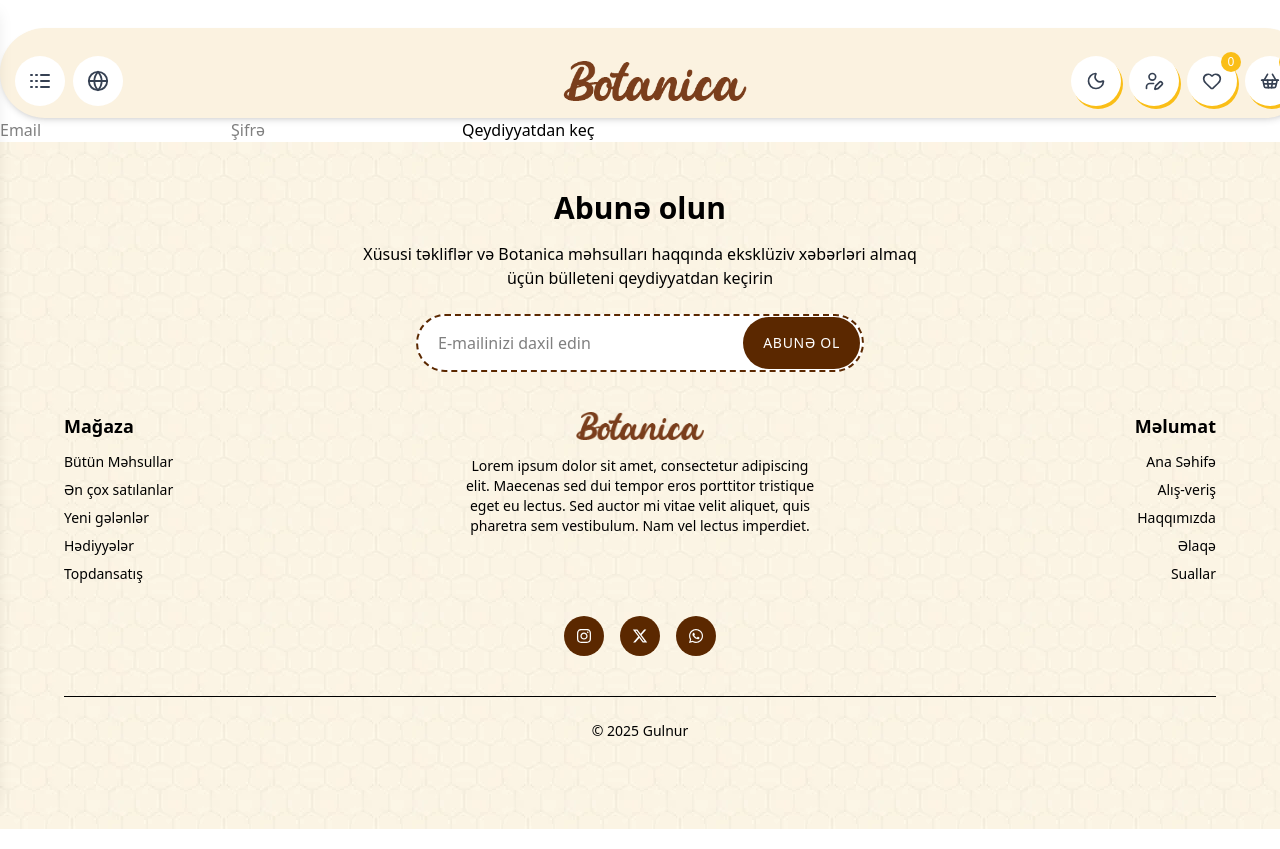
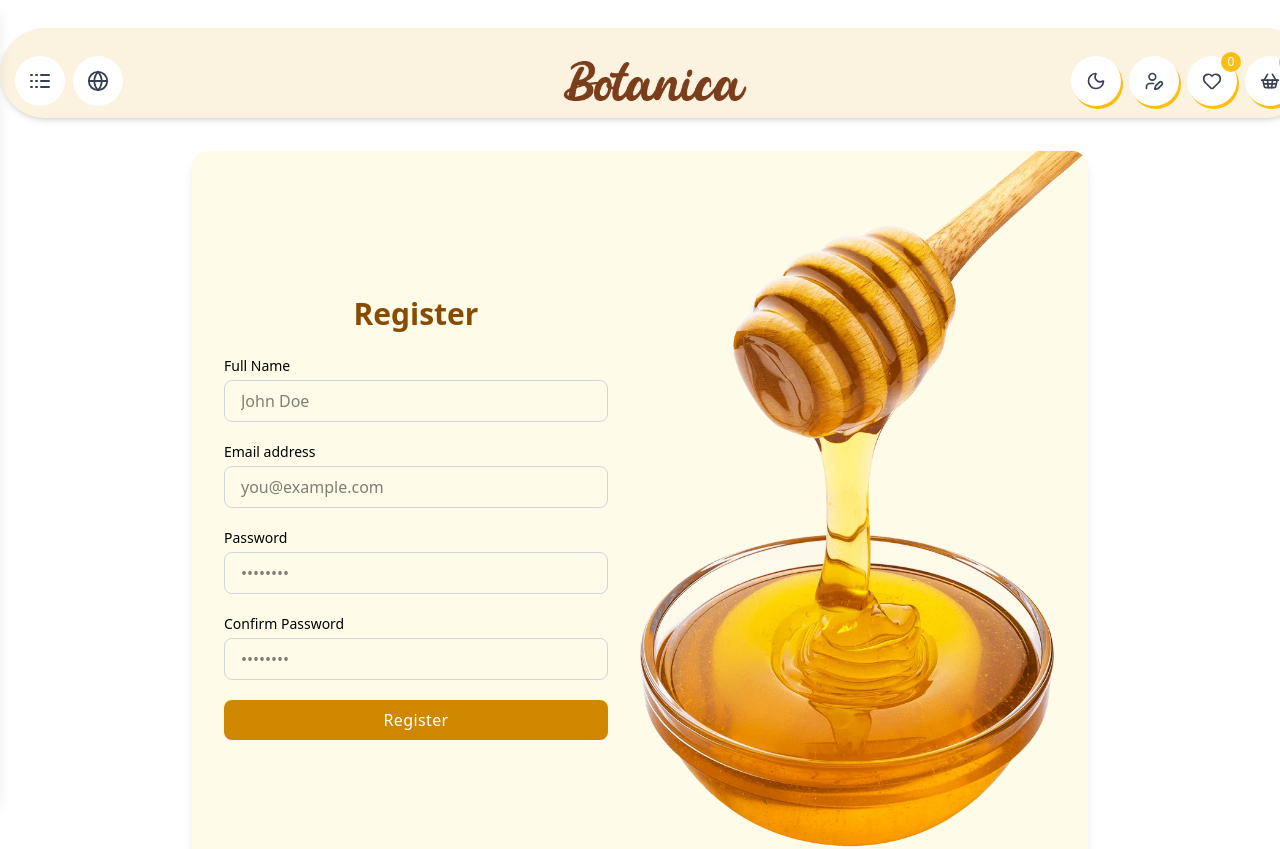
Before and after one commit to GulnurSuleymanova/Honey, a React (Vite) app in the folder honey/: page /register in a window 1280 px wide. Shown: the top 849 px of the page. Built offline with nearby package versions, Linux system fonts and the light colour scheme.

Commit message:
register

```diff
--- a/honey/src/components/Header.jsx
+++ b/honey/src/components/Header.jsx
@@ -1,7 +1,7 @@
 import React, { useState } from 'react';
 import logo from '../assets/logo.png';
 import { Heart, ShoppingBasket, UserPen, X, Logs, Globe } from 'lucide-react';
-import { NavLink } from 'react-router-dom';
+import { NavLink, useNavigate } from 'react-router-dom';
 import { useWishlist } from '../context/WishlistContext';
 import { useAddtocard } from '../context/AddtocardContext';
 import DarkModeToggle from './DarkModeToggle';
@@ -10,10 +10,12 @@ import { useTranslation } from 'react-i18next';
 
 const Header = () => {
   const [isOpen, setIsOpen] = useState(false);
-  const [openLang, setOpenLang] = useState(false); // 🔹 dil select açılıb bağlansın
+  const [openLang, setOpenLang] = useState(false);
+  const [openUser, setOpenUser] = useState(false); // 🔹 user menu üçün state
   const { wishlist } = useWishlist();
   const { addtocard } = useAddtocard();
   const { t } = useTranslation();
+  const navigate = useNavigate();
 
   const changeLang = (lang) => {
     i18n.changeLanguage(lang);
@@ -24,7 +26,7 @@ const Header = () => {
     <header className="relative mx-auto md:h-[90px] w-[1310px] mt-7 lg:px-[15px] pt-[15px] md:rounded-[90px] shadow-md z-40">
       <div className="relative flex justify-between items-center h-full mx-auto">
 
-        {/* Sol menyu açılma düyməsi */}
+        {/* Sol menyu */}
         <div className="flex items-center gap-2">
           <button
             onClick={() => setIsOpen(true)}
@@ -70,13 +72,33 @@ const Header = () => {
         <div className="flex items-center gap-2 z-40">
           <DarkModeToggle />
 
-          {/* User */}
+          {/* 🔹 User dropdown */}
           <div className="relative">
-            <NavLink to='/login' onClick={() => setIsOpen(false)} aria-label="user"
+            <button
+              onClick={() => setOpenUser(!openUser)}
+              aria-label="user"
               className="group bg-white duration-300 h-[50px] w-[50px] flex items-center justify-center rounded-full hover:bg-amber-950"
-              style={{ boxShadow: '2px 3px 0 0 #FABE17' }}>
+              style={{ boxShadow: '2px 3px 0 0 #FABE17' }}
+            >
               <UserPen className="w-5 h-5 text-gray-700 group-hover:text-white duration-300" />
-            </NavLink>
+            </button>
+
+            {openUser && (
+              <div className="absolute top-14 right-0 bg-white border rounded-lg shadow-lg p-2 w-32">
+                <button
+                  onClick={() => { navigate('/login'); setOpenUser(false); }}
+                  className="block w-full text-left px-3 py-1 rounded hover:bg-gray-100"
+                >
+                  Login
+                </button>
+                <button
+                  onClick={() => { navigate('/register'); setOpenUser(false); }}
+                  className="block w-full text-left px-3 py-1 rounded hover:bg-gray-100"
+                >
+                  Register
+                </button>
+              </div>
+            )}
           </div>
 
           {/* Wishlist */}
@@ -124,7 +146,7 @@ const Header = () => {
         </div>
         <ul className="p-4 space-y-2">
           <NavLink to='/' onClick={() => setIsOpen(false)} className="block p-2 rounded hover:bg-gray-100">
-                      {t("sidebar.0")}
+            {t("sidebar.0")}
           </NavLink>
           <NavLink to='/shop' onClick={() => setIsOpen(false)} className="block p-2 rounded hover:bg-gray-100">
             {t("sidebar.1")}
--- a/honey/src/components/users/Loginuser.jsx
+++ b/honey/src/components/users/Loginuser.jsx
@@ -1,48 +1,92 @@
-import React, { useState } from "react";
-import { toast } from "react-toastify";
+import React, { useState } from 'react';
+import honey from '../../assets/honey2.webp';
+import { useLoginMutation } from '../../store/shopApi';
+import { toast } from 'react-toastify';
+import { Loader2 } from 'lucide-react';
+import { useNavigate } from 'react-router-dom';
 
-const Loginuser = ({ onLogin }) => {
-  const [email, setEmail] = useState("");
-  const [password, setPassword] = useState("");
+const Login = () => {
+  const [email, setEmail] = useState('');
+  const [password, setPassword] = useState('');
+  const [login, { isLoading }] = useLoginMutation();
+  const navigate = useNavigate();
 
-  const handleLogin = (e) => {
+  const handleSubmit = async (e) => {
     e.preventDefault();
+    try {
+      const user = await login({ email, password }).unwrap();
+      localStorage.setItem('user',  JSON.stringify(user.user));
+      localStorage.setItem('token',  user?.token);
 
-    const existingUsers = JSON.parse(localStorage.getItem("users")) || [];
-    const user = existingUsers.find(
-      (user) => user.email === email && user.password === password
-    );
 
-    if (!user) {
-      toast.error("Email və ya şifrə yalnışdır");
-      return;
+      toast.success('Uğurla giriş edildi');
+      user?.user?.role == "admin" ? navigate('/admin/product') : navigate('/');
+    } catch (error) {
+      console.log('Login error:', error);
+
+      const errMessage = Array.isArray(error?.data?.message)
+        ? error.data.message.join(', ')
+        : error?.data?.message || "Giriş zamanı xəta baş verdi";
+
+      toast.error(errMessage);
     }
-
-    localStorage.setItem("login", "true");
-    toast.success("Uğurla daxil oldunuz");
-    setEmail("");
-    setPassword("");
-
-    if (onLogin) onLogin(true);
   };
 
   return (
-    <form onSubmit={handleLogin}>
+    <div className="min-h-screen flex items-center justify-center">
+      <div className="flex flex-col md:flex-row shadow-lg rounded-2xl overflow-hidden max-w-4xl w-full bg-yellow-50">
+        {/* Form */}
+        <div className="w-full md:w-1/2 flex items-center justify-center p-8">
+          <div className="w-full max-w-sm">
+            <h2 className="text-3xl font-semibold text-center text-yellow-800 mb-6">Login</h2>
+            <form className="space-y-5" onSubmit={handleSubmit}>
+              <div>
+                <label htmlFor="email" className="block text-sm font-medium ">
+                  Email address
+                </label>
                 <input
                   type="email"
-        placeholder="Email"
+                  id="email"
                   value={email}
                   onChange={(e) => setEmail(e.target.value)}
+                  className="mt-1 block w-full px-4 py-2 border border-gray-300 rounded-lg focus:ring-yellow-400 focus:border-yellow-400"
+                  placeholder="you@example.com"
+                  required
                 />
+              </div>
+
+              <div>
+                <label htmlFor="password" className="block text-sm font-medium ">
+                  Password
+                </label>
                 <input
                   type="password"
-        placeholder="Şifrə"
+                  id="password"
                   value={password}
                   onChange={(e) => setPassword(e.target.value)}
+                  className="mt-1 block w-full px-4 py-2 border border-gray-300 rounded-lg focus:ring-yellow-400 focus:border-yellow-400"
+                  placeholder="••••••••"
+                  required
                 />
-      <button type="submit">Daxil ol</button>
+              </div>
+
+              <button
+                type="submit"
+                disabled={isLoading}
+                className="w-full bg-yellow-600 text-white py-2 rounded-lg hover:bg-yellow-700 transition font-medium tracking-wide flex justify-center items-center"
+              >
+                {isLoading ? <Loader2 className="animate-spin w-5 h-5" /> : 'Login'}
+              </button>
             </form>
+          </div>
+        </div>
+
+        <div className="md:w-1/2 hidden md:block">
+          <img src={honey} alt="Login Visual" className="h-full w-full object-cover" />
+        </div>
+      </div>
+    </div>
   );
 };
 
-export default Loginuser;
+export default Login;
--- a/honey/src/components/users/Register.jsx
+++ b/honey/src/components/users/Register.jsx
@@ -1,48 +1,130 @@
-import React, { useState } from "react";
-import { toast } from "react-toastify";
+import React, { useState } from 'react';
+import honey from '../../assets/honey2.webp';
+import { useRegisterMutation } from '../../store/shopApi';
+import { toast } from 'react-toastify';
+import { Loader2 } from 'lucide-react';
+import { useNavigate } from 'react-router-dom';
 
 const Register = () => {
-  const [email, setEmail] = useState("");
-  const [password, setPassword] = useState("");
+  const [name, setName] = useState('');
+  const [email, setEmail] = useState('');
+  const [password, setPassword] = useState('');
+  const [confirmPassword, setConfirmPassword] = useState('');
+  const [register, { isLoading }] = useRegisterMutation();
+  const navigate = useNavigate();
 
-  const handleRegister = (e) => {
+  const handleSubmit = async (e) => {
     e.preventDefault();
 
-    if (!email || !password) {
-      toast.error("Email və şifrəni daxil edin");
+    if (password !== confirmPassword) {
+      toast.error('Şifrələr uyğun gəlmir');
       return;
     }
 
-    const existingUsers = JSON.parse(localStorage.getItem("users")) || [];
+    try {
+      const user = await register({ name, email, password }).unwrap();
 
-    if (existingUsers.find((user) => user.email === email)) {
-      toast.error("Bu email artıq qeydiyyatdan keçib");
-      return;
+      localStorage.setItem('user', JSON.stringify(user.user));
+      localStorage.setItem('token', user?.token);
+
+      toast.success('Uğurla qeydiyyatdan keçdiniz');
+      navigate('/login'); // qeydiyyatdan sonra login-ə yönləndiririk
+    } catch (error) {
+      console.log('Register error:', error);
+
+      const errMessage = Array.isArray(error?.data?.message)
+        ? error.data.message.join(', ')
+        : error?.data?.message || "Qeydiyyat zamanı xəta baş verdi";
+
+      toast.error(errMessage);
     }
-
-    existingUsers.push({ email, password });
-    localStorage.setItem("users", JSON.stringify(existingUsers));
-    toast.success("Uğurla qeydiyyatdan keçdiniz");
-    setEmail("");
-    setPassword("");
   };
 
   return (
-    <form onSubmit={handleRegister}>
+    <div className="min-h-screen flex items-center justify-center">
+      <div className="flex flex-col md:flex-row shadow-lg rounded-2xl overflow-hidden max-w-4xl w-full bg-yellow-50">
+        {/* Form */}
+        <div className="w-full md:w-1/2 flex items-center justify-center p-8">
+          <div className="w-full max-w-sm">
+            <h2 className="text-3xl font-semibold text-center text-yellow-800 mb-6">Register</h2>
+            <form className="space-y-5" onSubmit={handleSubmit}>
+              <div>
+                <label htmlFor="name" className="block text-sm font-medium">
+                  Full Name
+                </label>
+                <input
+                  type="text"
+                  id="name"
+                  value={name}
+                  onChange={(e) => setName(e.target.value)}
+                  className="mt-1 block w-full px-4 py-2 border border-gray-300 rounded-lg focus:ring-yellow-400 focus:border-yellow-400"
+                  placeholder="John Doe"
+                  required
+                />
+              </div>
+
+              <div>
+                <label htmlFor="email" className="block text-sm font-medium">
+                  Email address
+                </label>
                 <input
                   type="email"
-        placeholder="Email"
+                  id="email"
                   value={email}
                   onChange={(e) => setEmail(e.target.value)}
+                  className="mt-1 block w-full px-4 py-2 border border-gray-300 rounded-lg focus:ring-yellow-400 focus:border-yellow-400"
+                  placeholder="you@example.com"
+                  required
                 />
+              </div>
+
+              <div>
+                <label htmlFor="password" className="block text-sm font-medium">
+                  Password
+                </label>
                 <input
                   type="password"
-        placeholder="Şifrə"
+                  id="password"
                   value={password}
                   onChange={(e) => setPassword(e.target.value)}
+                  className="mt-1 block w-full px-4 py-2 border border-gray-300 rounded-lg focus:ring-yellow-400 focus:border-yellow-400"
+                  placeholder="••••••••"
+                  required
                 />
-      <button type="submit">Qeydiyyatdan keç</button>
+              </div>
+
+              <div>
+                <label htmlFor="confirmPassword" className="block text-sm font-medium">
+                  Confirm Password
+                </label>
+                <input
+                  type="password"
+                  id="confirmPassword"
+                  value={confirmPassword}
+                  onChange={(e) => setConfirmPassword(e.target.value)}
+                  className="mt-1 block w-full px-4 py-2 border border-gray-300 rounded-lg focus:ring-yellow-400 focus:border-yellow-400"
+                  placeholder="••••••••"
+                  required
+                />
+              </div>
+
+              <button
+                type="submit"
+                disabled={isLoading}
+                className="w-full bg-yellow-600 text-white py-2 rounded-lg hover:bg-yellow-700 transition font-medium tracking-wide flex justify-center items-center"
+              >
+                {isLoading ? <Loader2 className="animate-spin w-5 h-5" /> : 'Register'}
+              </button>
             </form>
+          </div>
+        </div>
+
+        {/* Image */}
+        <div className="md:w-1/2 hidden md:block">
+          <img src={honey} alt="Register Visual" className="h-full w-full object-cover" />
+        </div>
+      </div>
+    </div>
   );
 };
 
--- a/honey/src/store/shopApi.js
+++ b/honey/src/store/shopApi.js
@@ -1,14 +1,13 @@
+// shopApi.js
 import { createApi, fetchBaseQuery } from "@reduxjs/toolkit/query/react";
 
-const getToken = () => {
-  const token = localStorage.getItem("token");
-  return token;
-};
+// Token alma funksiyası
+const getToken = () => localStorage.getItem("token");
 
 export const shopApi = createApi({
   reducerPath: "shopApi",
   baseQuery: fetchBaseQuery({
-    baseUrl: "http://localhost:3000/api",
+    baseUrl: "http://localhost:3000/api", // öz backend URL-ni yaz
     prepareHeaders: (headers) => {
       const token = getToken();
       if (token) {
@@ -19,28 +18,43 @@ export const shopApi = createApi({
   }),
   tagTypes: ["Category", "Product", "Brand"],
   endpoints: (builder) => ({
+    // ===== AUTH =====
     login: builder.mutation({
       query: ({ email, password }) => ({
+        url: "/auth/signin",
         method: "POST",
-        url: "/auth/signin",
         body: { email, password },
       }),
     }),
+    register: builder.mutation({
+      query: ({ name, email, password }) => ({
+        url: "/auth/signup",
+        method: "POST",
+        body: { name, email, password },
+      }),
+    }),
 
+    // ===== CATEGORY =====
     getCategories: builder.query({
       query: () => "/category",
       providesTags: ["Category"],
     }),
-
     addCategory: builder.mutation({
       query: ({ name, slug, parentId }) => ({
+        url: "/category",
         method: "POST",
-        url: "/category",
         body: { name, slug, parentId: parentId || null },
       }),
       invalidatesTags: ["Category"],
     }),
-
+    editCategory: builder.mutation({
+      query: ({ id, name, slug }) => ({
+        url: `/category/${id}`,
+        method: "POST",
+        body: { name, slug },
+      }),
+      invalidatesTags: ["Category"],
+    }),
     deleteCategory: builder.mutation({
       query: (id) => ({
         url: `/category/${id}`,
@@ -49,20 +63,13 @@ export const shopApi = createApi({
       invalidatesTags: ["Category"],
     }),
 
-    editCategory: builder.mutation({
-      query: ({ name, slug, id }) => ({
-        method: "POST",
-        url: `/category/${id}`,
-        body: { name, slug },
-      }),
-      invalidatesTags: ["Category"],
-    }),
-
+    // ===== BRAND =====
     getBrands: builder.query({
       query: () => "/brand",
       providesTags: ["Brand"],
     }),
 
+    // ===== PRODUCT =====
     addProduct: builder.mutation({
       query: ({
         name,
@@ -76,24 +83,12 @@ export const shopApi = createApi({
         categoryId,
         slug,
       }) => ({
+        url: "/product",
         method: "POST",
-        url: "/product",
-        body: {
-          name,
-          description,
-          price,
-          stock,
-          brandId,
-          colors,
-          sizes,
-          images,
-          categoryId,
-          slug,
-        },
+        body: { name, description, price, stock, brandId, colors, sizes, images, categoryId, slug },
       }),
       invalidatesTags: ["Product"],
     }),
-
     uploadImages: builder.mutation({
       query: (formData) => ({
         url: "/upload/image",
@@ -101,23 +96,18 @@ export const shopApi = createApi({
         body: formData,
       }),
     }),
-
     getAllProduct: builder.query({
-      query: () => "product/all",
+      query: () => "/product/all",
       providesTags: ["Product"],
     }),
-
-    // Bu hissə sənə lazım olan tək məhsulu ID ilə almaq üçündür:
     getProductById: builder.query({
       query: (id) => `/product/${id}`,
       providesTags: ["Product"],
     }),
-
     getProductsByCategoryId: builder.query({
-      query: (categoryId) => `product/category/${categoryId}`,
+      query: (categoryId) => `/product/category/${categoryId}`,
       providesTags: ["Product"],
     }),
-
     deleteProduct: builder.mutation({
       query: (id) => ({
         url: `/product/${id}`,
@@ -128,17 +118,19 @@ export const shopApi = createApi({
   }),
 });
 
+// Export hooks
 export const {
   useLoginMutation,
+  useRegisterMutation,
   useGetCategoriesQuery,
   useAddCategoryMutation,
+  useEditCategoryMutation,
   useDeleteCategoryMutation,
-  useEditCategoryMutation,
   useGetBrandsQuery,
   useAddProductMutation,
   useUploadImagesMutation,
   useGetAllProductQuery,
-  useGetProductByIdQuery,   // Burada tək məhsul üçün hook
+  useGetProductByIdQuery,
   useGetProductsByCategoryIdQuery,
   useDeleteProductMutation,
 } = shopApi;
```
Lines whose indentation alone changed are shown as unchanged.
